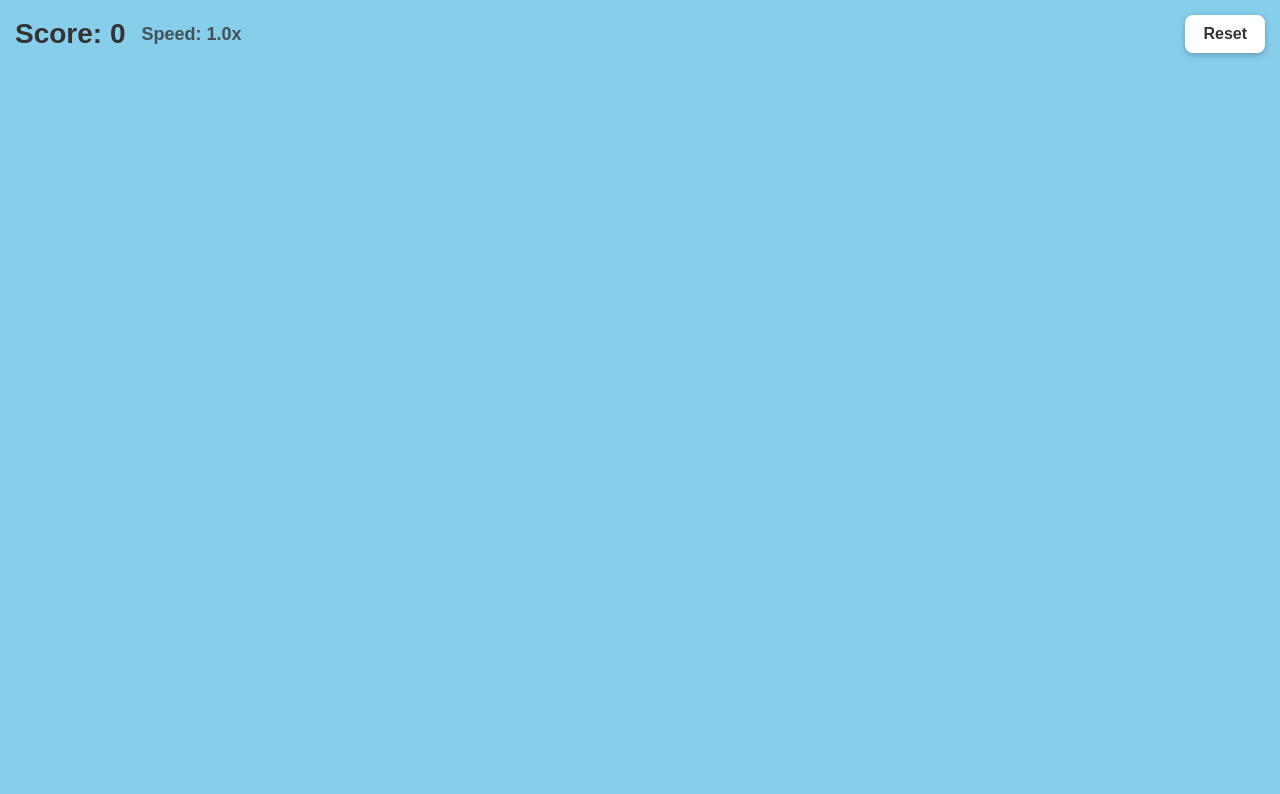
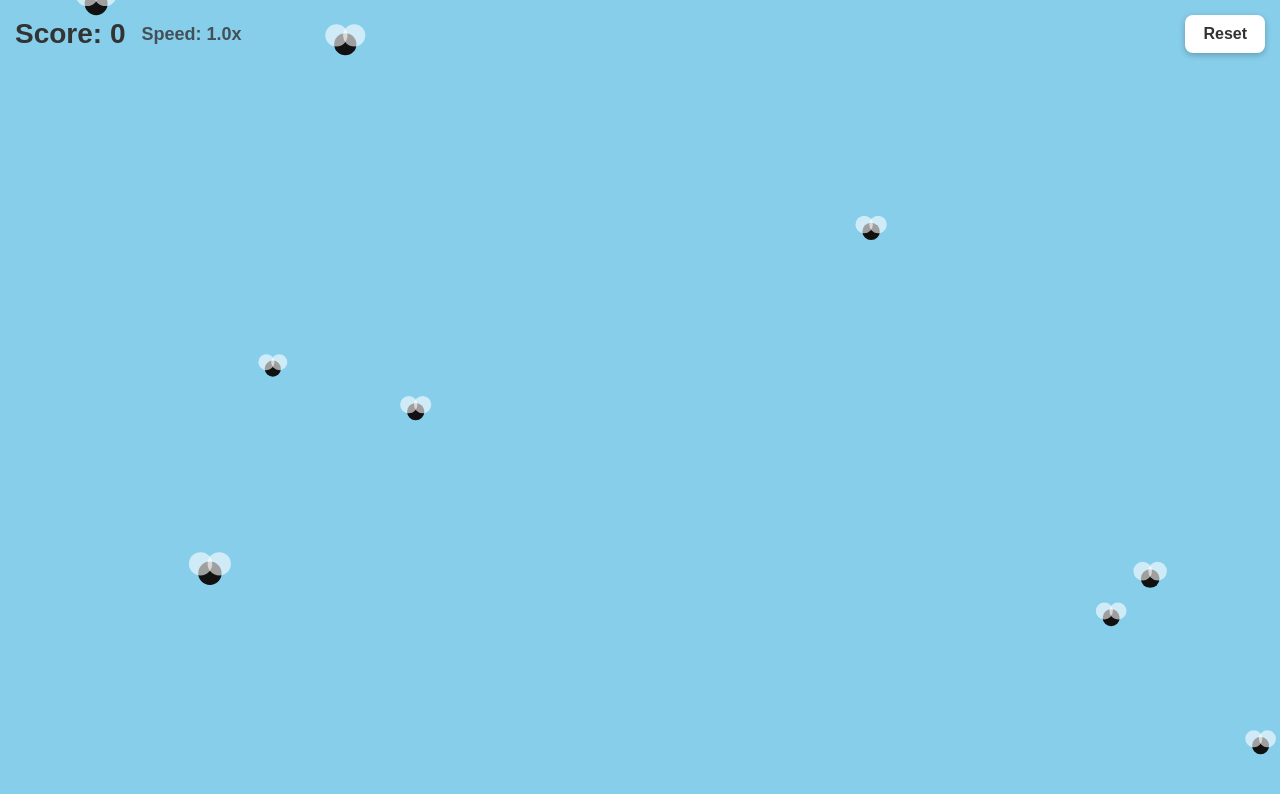
Before and after one commit to Sai-Santosh09/Fly-Killer, a website: page src/index.html in a window 1280 px wide. Drawn offline with Linux system fonts and the light colour scheme.

Commit message:
completed the src code

```diff
--- a/src/index.html
+++ b/src/index.html
@@ -167,8 +167,44 @@
             f.x += f.vx;
             f.y += f.vy;
 
+            if(f.x < 0 || f.x > w) f.vx *= -1;
+            if(f.y < 0 || f.y > h) f.vy *= -1;
 
-        })
+            ctx.fillStyle = '#111';
+            ctx.beginPath();
+            ctx.arc(f.x, f.y, f.size / 2, 0, Math.PI * 2);
+            ctx.fill();
+
+            ctx.fillStyle = 'rgba(255, 255, 255, 0.6)';
+            ctx.beginPath();
+            ctx.arc(f.x - f.size / 2.5, f.y - f.size / 2.5, f.size / 2, 0, Math.PI * 2);
+            ctx.fill();
+            ctx.beginPath();
+            ctx.arc(f.x + f.size / 2.5, f.y - f.size / 2.5, f.size / 2, 0, Math.PI * 2);
+            ctx.fill();
+        });
+        requestAnimationFrame(loop);
     }
+    loop();
 
+    window.addeventListener('pointerdown', (e) => {
+        if(e.target === resetBtn) return;
+
+        let hit = false;
+        for(let i = flies.length - 1;i >= 0;i--){
+            let f = flies[i];
+            if(Math.hypot(f.x - e.clientX, f.y - e.clientY) < f.size * 2) {
+                flies.splice(i, 1);
+                score++;
+                hit = true;
+            }
+        }
+        if(hit){
+            updateUI();
+            playSplat();
+        }
+    });
+
+    resetBtn.addEventListener('click', resetGame);
+    updateUI();
 </script>
```
Also changed, not shown: dist/index.html (added), dist/uri.txt (added).
